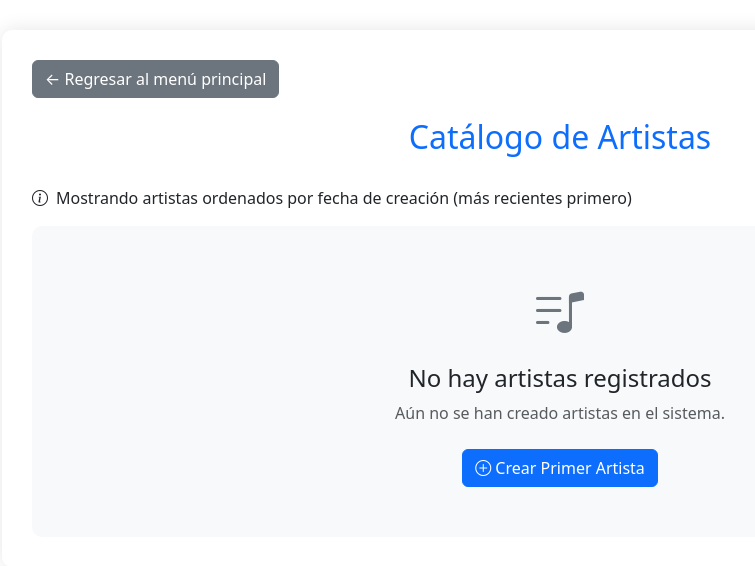
After one commit to DanielMontoyaR/MusicTreeFrontSonN, a Django app: page /ver_catalogo_artista/ in a window 1280 px wide. The commit adds this page. Shown: the top 566 px of the page, without its empty margins (80-835 px from the left). Run offline with Django 5.2, Linux system fonts and the light colour scheme.

Commit message:
[Feature:] Vista Ver Catálogo de Artistas

```diff
--- /dev/null
+++ b/Frontend/FrontendWeb/myapp/templates/Artista/ver_catalogo_artista.html
@@ -0,0 +1,167 @@
+{% load static %}
+<!DOCTYPE html>
+<html lang="es">
+<head>
+    <meta charset="UTF-8">
+    <meta name="viewport" content="width=device-width, initial-scale=1.0">
+    <title>Catálogo de Artistas</title>
+    <link href="https://cdn.jsdelivr.net/npm/bootstrap@5.3.0/dist/css/bootstrap.min.css" rel="stylesheet">
+    <link rel="stylesheet" href="https://cdn.jsdelivr.net/npm/bootstrap-icons@1.10.0/font/bootstrap-icons.css">
+    <style>
+        .catalog-container {
+            max-width: 1200px;
+            margin: 30px auto;
+            padding: 30px;
+            background-color: white;
+            border-radius: 10px;
+            box-shadow: 0 0 20px rgba(0,0,0,0.1);
+        }
+        .catalog-title {
+            text-align: center;
+            margin-bottom: 30px;
+            color: #0d6efd;
+        }
+        .btn-back {
+            margin-bottom: 20px;
+        }
+        .table-responsive {
+            overflow-x: auto;
+        }
+        .empty-catalog {
+            text-align: center;
+            padding: 50px;
+            background-color: #f8f9fa;
+            border-radius: 10px;
+        }
+        .artist-link {
+            color: #0d6efd;
+            text-decoration: none;
+            font-weight: 500;
+        }
+        .artist-link:hover {
+            text-decoration: underline;
+        }
+        .badge-albums {
+            background-color: #6c757d;
+            font-size: 0.85em;
+        }
+    </style>
+</head>
+<body>
+    <div class="container">
+        <div class="catalog-container">
+            <button type="button" class="btn btn-secondary btn-back" onclick="location.href='/main_menu'">
+                ← Regresar al menú principal
+            </button>
+
+            <h2 class="catalog-title">Catálogo de Artistas</h2>
+
+            <div class="d-flex justify-content-between align-items-center mb-3">
+                <div class="d-flex align-items-center">
+                    <i class="bi bi-info-circle me-2"></i>
+                    <span>Mostrando artistas ordenados por fecha de creación (más recientes primero)</span>
+                </div>
+            </div>
+
+            {% if artistas %}
+            <div class="table-responsive">
+                <table class="table table-striped table-hover">
+                    <thead class="table-light">
+                        <tr>
+                            <th>ID</th>
+                            <th>Artista</th>
+                            <th>País</th>
+                            <th>Discografía</th>
+                            <th>Fecha de Registro</th>
+                            <th>Acciones</th>
+                        </tr>
+                    </thead>
+                    <tbody>
+                        {% for artista in artistas %}
+                        <tr>
+                            <td>{{ artista.id }}</td>
+                            <td>
+                                <a href="{% url 'detalle_artista' artista.id %}" class="artist-link">
+                                    {{ artista.nombre }}
+                                </a>
+                            </td>
+                            <td>
+                                <span class="badge bg-primary">
+                                    {{ artista.pais }}
+                                </span>
+                            </td>
+                            <td>
+                                <span class="badge badge-albums rounded-pill">
+                                    {{ artista.albums_count }} disco{{ artista.albums_count|pluralize }}
+                                </span>
+                            </td>
+                            <td>
+                                <small class="text-muted">{{ artista.fecha_creacion|date:"d/m/Y H:i" }}</small>
+                            </td>
+                        </tr>
+                        {% endfor %}
+                    </tbody>
+                </table>
+            </div>
+
+            <!-- Paginación -->
+            <nav aria-label="Page navigation" class="mt-4">
+                <ul class="pagination justify-content-center">
+                    {% if artistas.has_previous %}
+                    <li class="page-item">
+                        <a class="page-link" href="?page=1" aria-label="First">
+                            <span aria-hidden="true">&laquo;&laquo;</span>
+                        </a>
+                    </li>
+                    <li class="page-item">
+                        <a class="page-link" href="?page={{ artistas.previous_page_number }}" aria-label="Previous">
+                            <span aria-hidden="true">&laquo;</span>
+                        </a>
+                    </li>
+                    {% endif %}
+
+                    <li class="page-item active">
+                        <span class="page-link">
+                            Página {{ artistas.number }} de {{ artistas.paginator.num_pages }}
+                        </span>
+                    </li>
+
+                    {% if artistas.has_next %}
+                    <li class="page-item">
+                        <a class="page-link" href="?page={{ artistas.next_page_number }}" aria-label="Next">
+                            <span aria-hidden="true">&raquo;</span>
+                        </a>
+                    </li>
+                    <li class="page-item">
+                        <a class="page-link" href="?page={{ artistas.paginator.num_pages }}" aria-label="Last">
+                            <span aria-hidden="true">&raquo;&raquo;</span>
+                        </a>
+                    </li>
+                    {% endif %}
+                </ul>
+            </nav>
+            {% else %}
+            <div class="empty-catalog">
+                <i class="bi bi-music-note-list" style="font-size: 3rem; color: #6c757d;"></i>
+                <h4 class="mt-3">No hay artistas registrados</h4>
+                <p class="text-muted">Aún no se han creado artistas en el sistema.</p>
+                <button class="btn btn-primary mt-2" onclick="location.href='/registrar_artista'">
+                    <i class="bi bi-plus-circle"></i> Crear Primer Artista
+                </button>
+            </div>
+            {% endif %}
+        </div>
+    </div>
+
+    <!-- Bootstrap JS Bundle with Popper -->
+    <script src="https://cdn.jsdelivr.net/npm/bootstrap@5.3.0/dist/js/bootstrap.bundle.min.js"></script>
+
+    <script>
+
+        // Opcional: Si quieres añadir búsqueda en el cliente
+        document.addEventListener('DOMContentLoaded', function() {
+            // Podrías implementar búsqueda/filtrado aquí
+        });
+    </script>
+</body>
+</html>
--- a/Frontend/FrontendWeb/myapp/templates/Menu/main_menu.html
+++ b/Frontend/FrontendWeb/myapp/templates/Menu/main_menu.html
@@ -66,6 +66,10 @@
                     Registrar Artista
                 </button>
 
+                <button type="button" class="btn btn-primary btn-dashboard" onclick="location.href='/ver_catalogo_artista'">
+                    Ver Catálogo de Artistas
+                </button>
+
                 <button type="button" class="btn btn-primary btn-dashboard" onclick="location.href='/home'">
                     Cerrar Sesión
                 </button>
--- a/Frontend/FrontendWeb/myapp/urls.py
+++ b/Frontend/FrontendWeb/myapp/urls.py
@@ -22,4 +22,5 @@ urlpatterns=[
     path("crear_genero_musica/", vista_genero.crear_genero_musica, name="crear_genero_musica"),
     path("importar_generos/", vista_genero.importar_generos, name="importar_generos"),
     path("registrar_artista/", vista_artista.registrar_artista, name="registrar_artista"),
+    path("ver_catalogo_artista/", vista_artista.ver_catalogo_artista, name="ver_catalogo_artista"),
 ]
--- a/Frontend/FrontendWeb/myapp/vistas/vista_artista.py
+++ b/Frontend/FrontendWeb/myapp/vistas/vista_artista.py
@@ -18,3 +18,7 @@ def registrar_artista(request):
     ruta_crear_artista = "Artista/registrar_artista.html"
 
     return render(request, ruta_crear_artista)
+
+def ver_catalogo_artista(request):
+    ruta_catalogo_artistas = "Artista/ver_catalogo_artista.html"
+    return render(request, ruta_catalogo_artistas)
```
Also changed, not shown: Frontend/FrontendWeb/myapp/static/Artista/ver_catalogo_artista.js (added).
